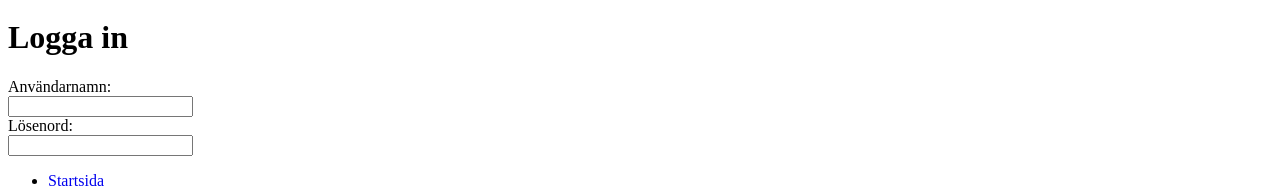
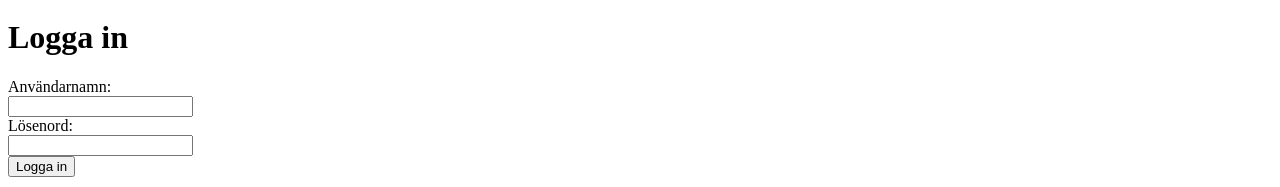
Before and after one commit to Jungefalk/dt207G_proj_frontend, a website built with Parcel: page src/login.html in a window 1280 px wide. Shown: the part 1094-1281 px from the top of the page. Built offline with nearby package versions, Linux system fonts and the light colour scheme.

Commit message:
lägg till knapp-element

```diff
--- a/src/login.html
+++ b/src/login.html
@@ -25,6 +25,7 @@
             </nav>
         </header>
         <!--  header end  -->
+
         <!--  main start  -->
         <main>
             <h1>Logga in</h1>
@@ -33,6 +34,7 @@
                 <input type="text" name="username" id="username"><br>
                 <label for="password">Lösenord:</label><br>
                 <input type="text" name="password" id="password"><br>
+                <button type="submit">Logga in</button>
             </form>
         </main>
         <!--  main end  -->
```
